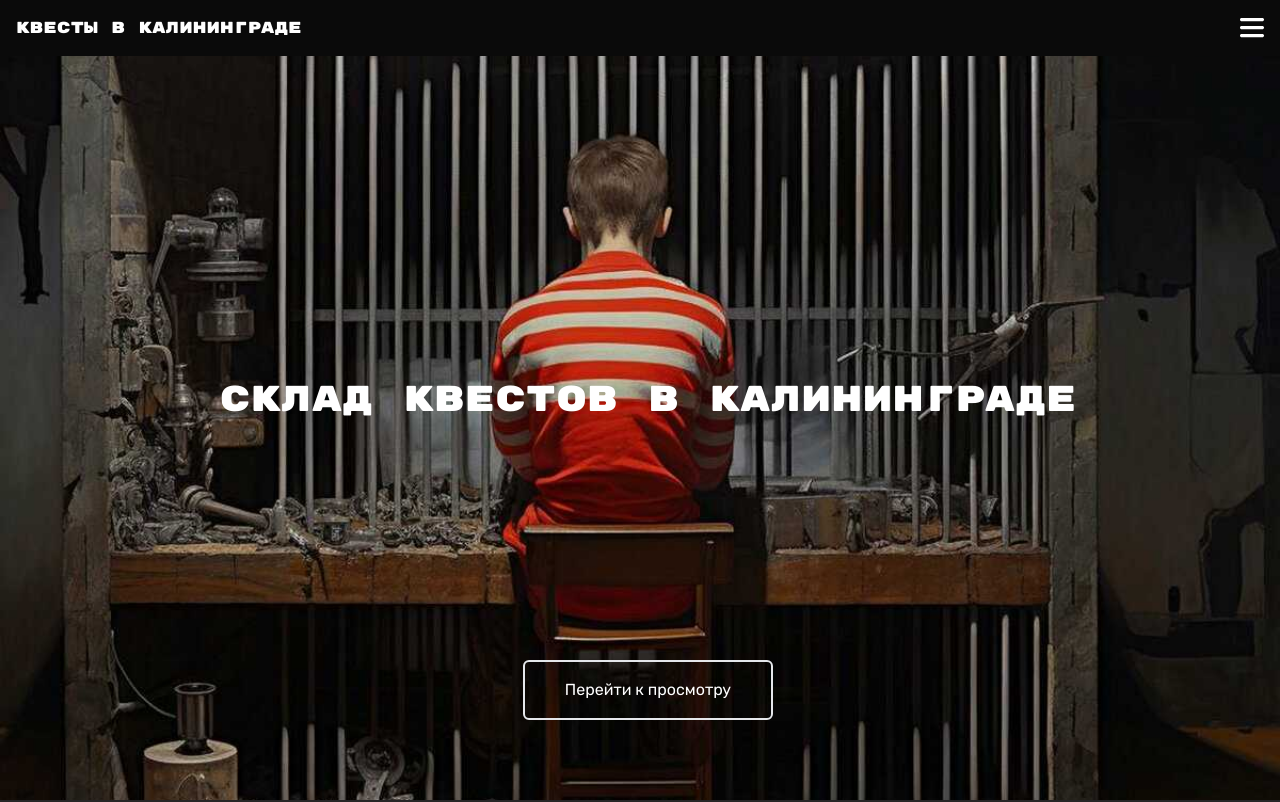
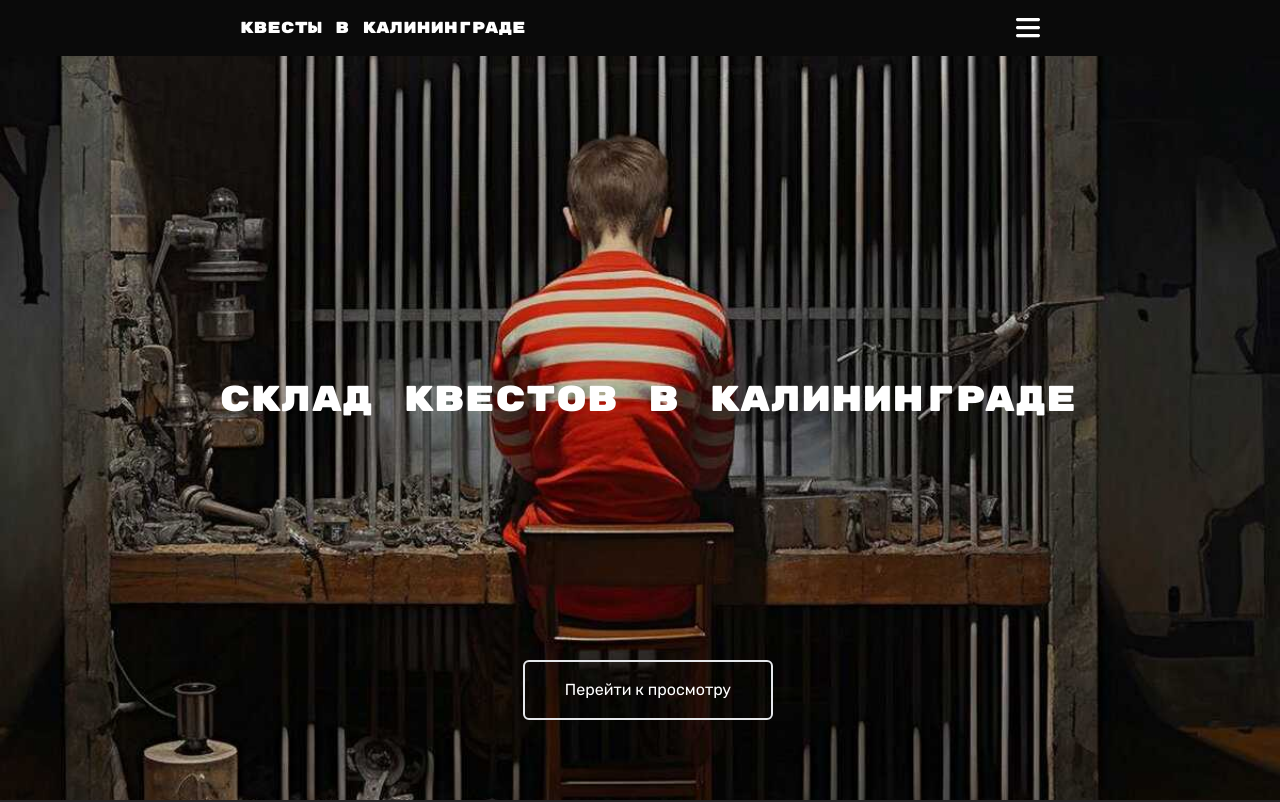
Before and after one commit to helgasurojakova/horror-quest, a Next.js app: page / in a window 1280 px wide. Shown: the top 802 px of the page. Built offline with nearby package versions, Linux system fonts and the light colour scheme.

Commit message:
feat(header): added responsive utility

```diff
--- a/src/components/Header/index.tsx
+++ b/src/components/Header/index.tsx
@@ -7,7 +7,7 @@ const rubikMono = Rubik_Mono_One({ weight: ['400'], subsets: ['latin'] })
 
 export default function Header() {
   return (
-    <header className="bg-neutral-950 p-4 absolute w-full z-10">
+    <header className="bg-neutral-950 absolute w-full z-10 p-4 xl:px-60 lg:px-40 md:px-4 sm:px-4">
       <div className="flex justify-between">
         <Link className={`${rubikMono.className}`} href="/">
           Квесты в Калининграде
```
